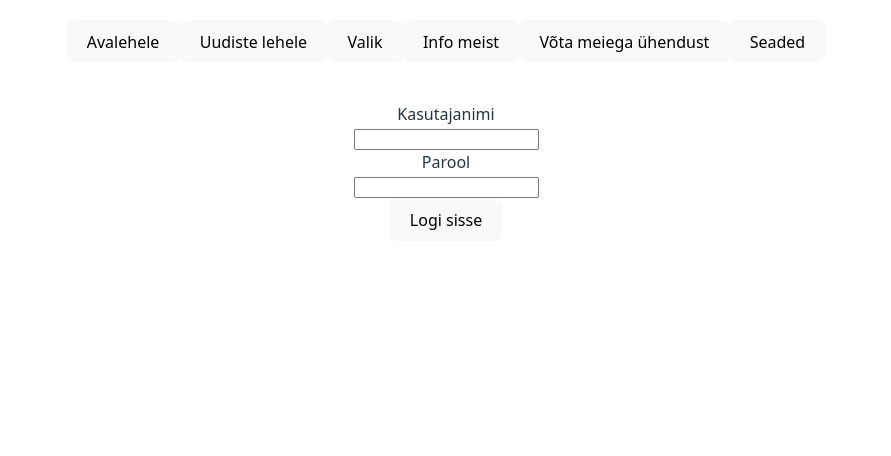
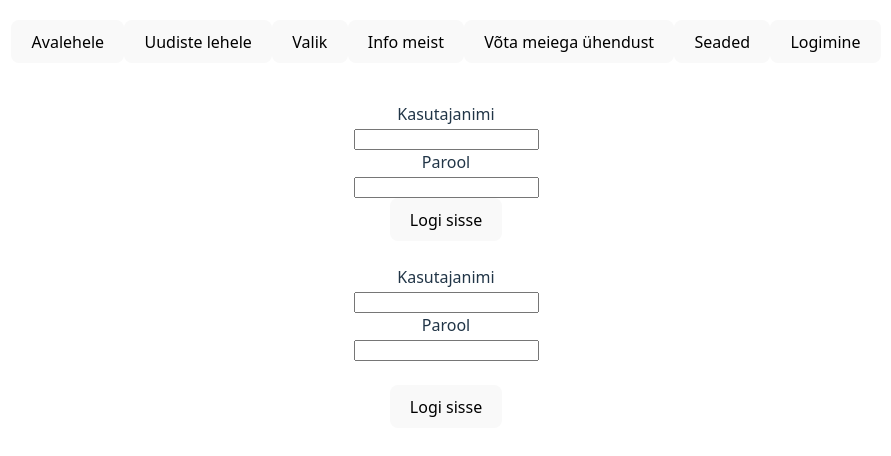
Before and after one commit to eppger/Kodutood2, a React (Vite) app in the folder uudised/: page /logimine in a window 1280 px wide. Shown: the top 456 px of the page, without its empty margins (194-1085 px from the left). Built offline with nearby package versions, Linux system fonts and the light colour scheme.

Commit message:
logimise funktsioon loodud eraldi

```diff
--- a/uudised/src/App.jsx
+++ b/uudised/src/App.jsx
@@ -1,18 +1,25 @@
 import './App.css';
 import {Link, Route, Routes} from 'react-router-dom'
+
+import Menu from './components/Menu'
 import Avaleht from './pages/Avaleht';
 import Uudised from './pages/Uudised';
 import Kontakt from './pages/Kontakt';
 import Meist from './pages/Meist';
 import Seaded from './pages/Seaded';
+
+import Valikud from './pages/Valikud/Valik';
 import Months from './pages/Valikud/Months';
 import Animals from './pages/Valikud/Animals';
 import Words from './pages/Valikud/Words';
+
+
 import {useState} from 'react';
 import {useRef} from 'react';
-import Menu from './components/Menu'
+
 import { ToastContainer, toast } from 'react-toastify';
-import Valikud from './pages/Valikud/Valik';
+import Logimine from './pages/Logimine';
+
 
 
 function App() {
@@ -65,10 +72,7 @@ const logiSisse = () => {
 
   return (
     <div className="App">
-      {/* Menüü peaks olema kõige üleval */}
-      <Menu />
 
-      {/* Sisu konteiner, mis jääb menüü alla */}
       <div className="content">
         <div>{sonum}</div>
         {sisselogitud === "ei" && <div>
@@ -83,12 +87,14 @@ const logiSisse = () => {
         <br /><br />
 
 
+      <Menu></Menu>
         <Routes>
           <Route path='' element={ <Avaleht/>} />
           <Route path='uudised' element={ <Uudised/>} />
           <Route path='meist' element={ <Meist/>} />
           <Route path='kontakt' element={ <Kontakt/>} />
           <Route path='seaded' element={ <Seaded/>} />
+          <Route path='logimine' element={ <Logimine/>} />
           <Route path='valikud' element={ <Valikud/>} />
           <Route path='months' element={ <Months/>} />
           <Route path='animals' element={ <Animals/>} />
@@ -100,8 +106,7 @@ const logiSisse = () => {
       <ToastContainer
         position="bottom-right"
         autoClose={4000}
-        theme="dark"
-      />
+        theme="dark"/>
     </div>
   );
 }
--- a/uudised/src/components/Menu.jsx
+++ b/uudised/src/components/Menu.jsx
@@ -16,11 +16,17 @@ function Menu() {
         <Link to="/meist">
           <button>Info meist</button>
         </Link>
+
         <Link to="/kontakt">
           <button>Võta meiega ühendust</button>
         </Link>
+
         <Link to="/seaded">
           <button>Seaded</button>
+        </Link>
+
+        <Link to="/logimine">
+          <button>Logimine</button>
         </Link>
 
     </div>
--- /dev/null
+++ b/uudised/src/pages/Logimine.jsx
@@ -0,0 +1,88 @@
+
+import { useRef, useState } from "react";
+import { ToastContainer, toast } from 'react-toastify';
+
+function Logimine() {
+
+    const kasutajaNimiRef = useRef();
+    const paroolRef = useRef();
+    const [paroolKorrektne, setParoolKorrektne] = useState(true);
+    const [sisselogitud, muudaSisselogitud] = useState("ei");
+    const [sonum, muudaSonum] = useState("");
+
+    const kontrolliParooli = () => {
+        if (paroolRef.current.value.length >= 8 &&
+        paroolRef.current.value.toLowerCase() !== paroolRef.current.value &&
+        paroolRef.current.value.toUpperCase() !== paroolRef.current.value &&
+        paroolRef.current.value.includes("%") === true) {
+        setParoolKorrektne (true);
+        } else {
+        setParoolKorrektne(false);
+        }
+    }
+
+    const logiSisse = () => {
+        // Pikkus on väiksem kui 8
+        if (paroolRef.current.value.length < 8) {
+            toast.error("Liiga lühike");
+            return;
+        }
+
+        // Kõik väikesteks tähtedeks teisendatuna on identne mis originaal
+        if (paroolRef.current.value.toLowerCase() === paroolRef.current.value) {
+            toast.error("Peab sisaldama suurt tähte");
+            return;
+        }
+
+        // Kõik suurteks tähtedeks teisendatuna on identne mis originaal
+        if (paroolRef.current.value.toUpperCase() === paroolRef.current.value) {
+            toast.error("Peab sisaldama väikest tähte");
+            return;
+        }
+
+        // Ei sisalda protsenti on false
+        if (paroolRef.current.value.includes("%") === false) {
+            toast.error("Peab sisaldama protsenti");
+            return;
+        }
+
+        if (paroolRef.current.value === "Aa123456%") {
+            muudaSisselogitud("jah");
+            muudaSonum(kasutajaNimiRef.current.value + ", oled sisselogitud");
+            toast.success("Edukalt sisse logitud!");
+            return;
+        }
+
+        muudaSonum("Vale parool");
+        toast.error("Vale parool");
+        return;
+    }
+
+    const logiValja = () => {
+        muudaSisselogitud("ei");
+        muudaSonum("");
+    }
+
+return (
+        <div>
+            <div>{sonum}</div>
+            {sisselogitud === "ei" && <div>
+                <label>Kasutajanimi</label> <br />
+                <input ref={kasutajaNimiRef} type="text" /> <br />
+                <label>Parool</label> <br />
+                <input ref={paroolRef} onChange={kontrolliParooli} type="password" /> <br /><br />
+                {paroolKorrektne === false && <div>Parool pole korrektne</div>}
+                <button onClick={logiSisse}>Logi sisse</button>
+            </div>}
+            {sisselogitud === "jah" && <button onClick={logiValja}>Logi välja</button>}
+
+            <ToastContainer
+            position="bottom-right"
+            autoClose={4000}
+            theme="dark"/>
+
+        </div>
+    )
+}
+
+export default Logimine
```
